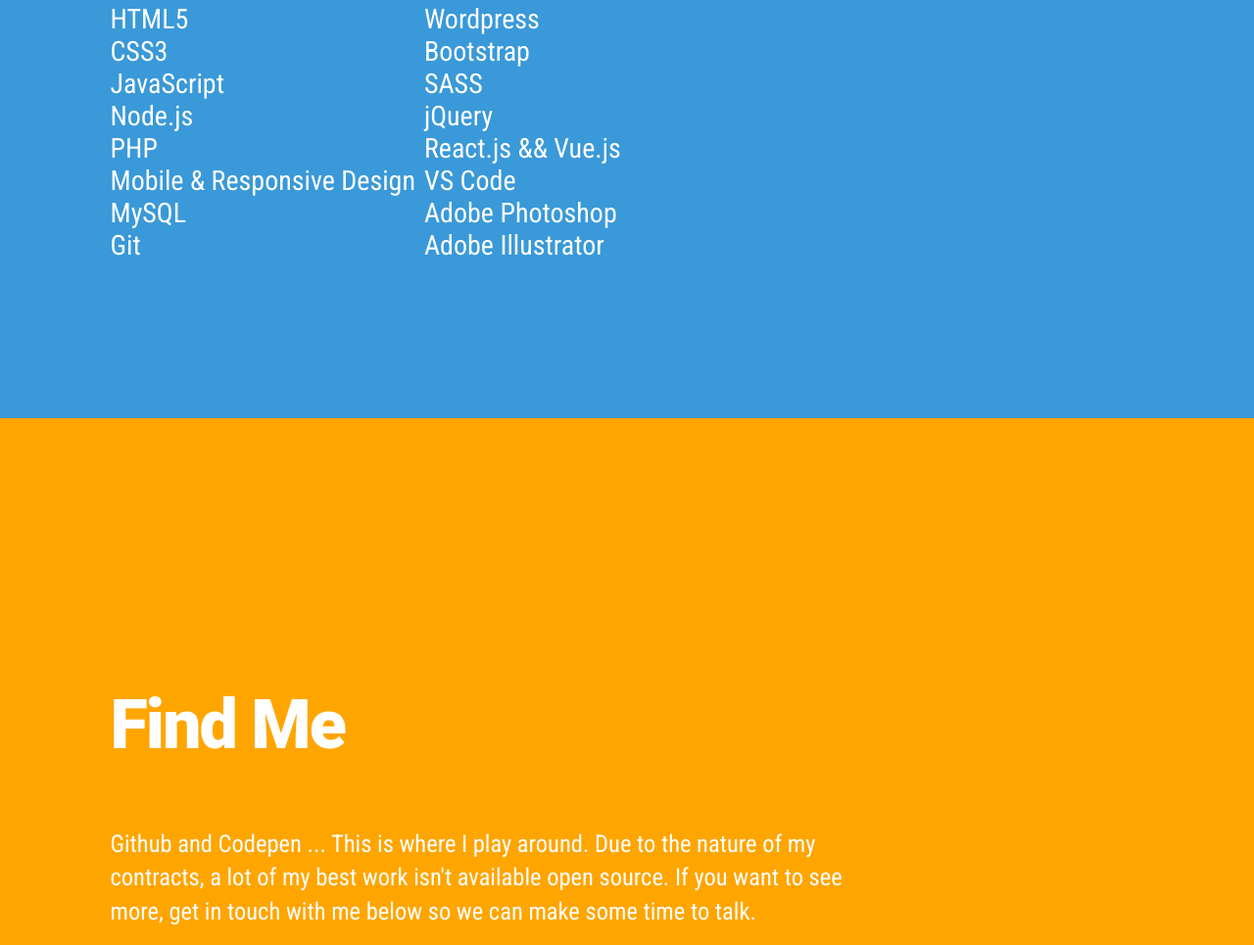
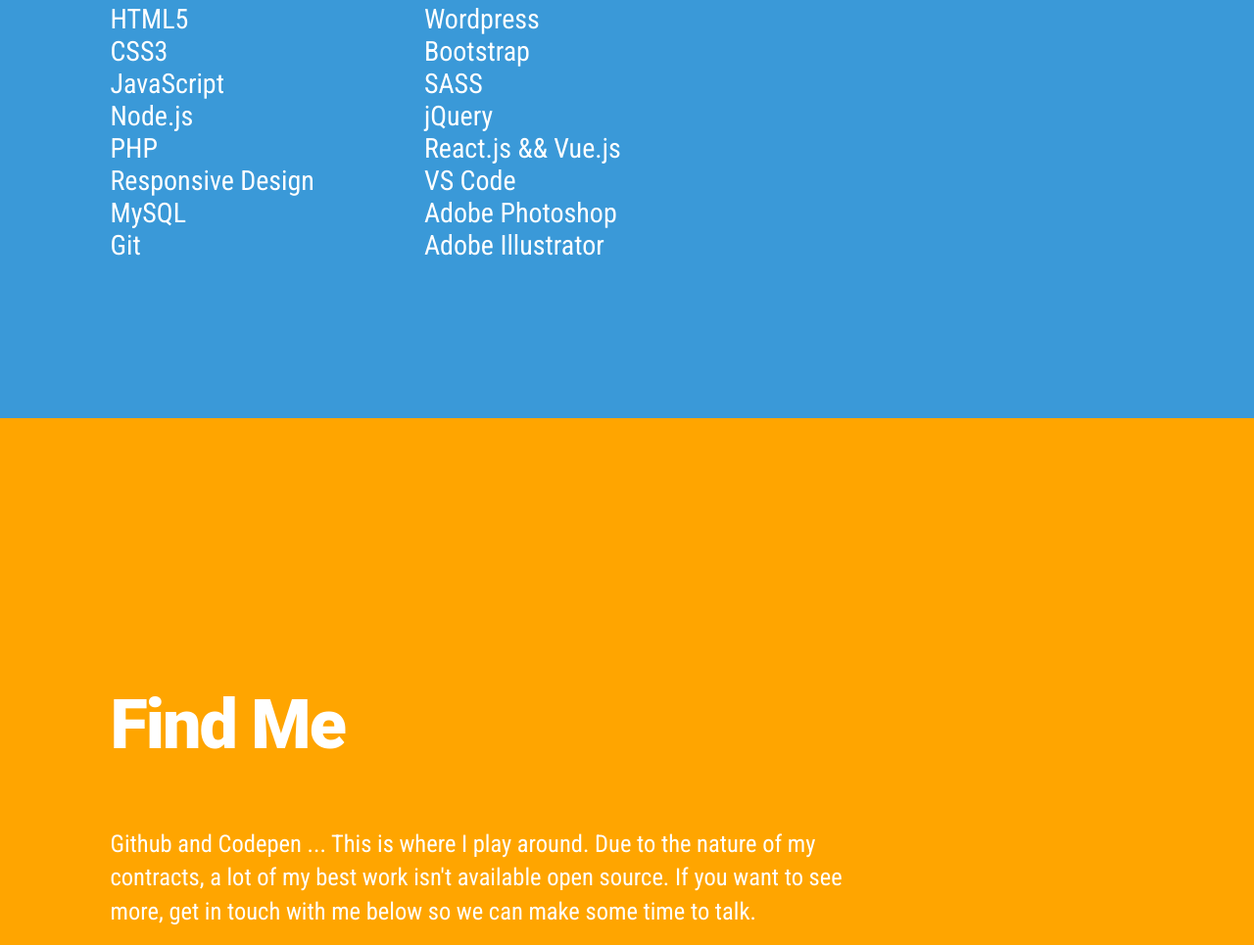
Before and after one commit to kyleofwilliams/kyleofwilliams.github.io, a plain HTML site: page index.html in a window 1280 px wide. Shown: the part 3902-4867 px from the top of the page at 98% size. Drawn offline with Linux system fonts and the light colour scheme.

Commit message:
Layout change under UL>LI

```diff
--- a/index.html
+++ b/index.html
@@ -110,7 +110,7 @@
                         <li>JavaScript</li>
                         <li>Node.js</li>
                         <li>PHP</li>
-                        <li>Mobile & Responsive Design</li>
+                        <li>Responsive Design</li>
                         <li>MySQL</li>
                         <li>Git</li>
                       </ul>
```
